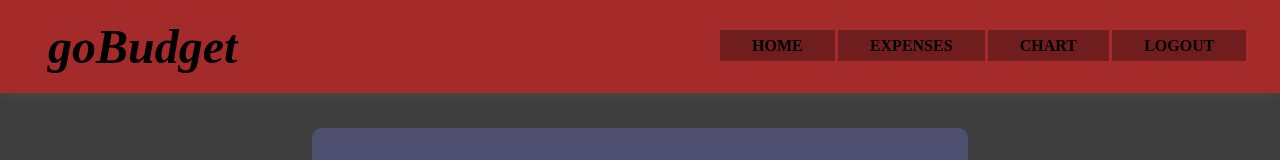
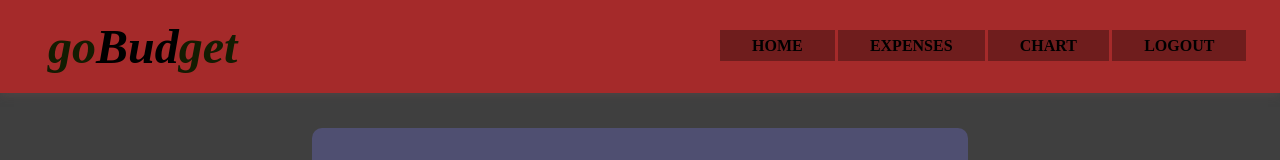
Before and after one commit to ogedengbewisdom/budget, a React (Create React App) app: page / in a window 1280 px wide. Shown: the top 160 px of the page. Built offline with nearby package versions, Linux system fonts and the light colour scheme.

Commit message:
Logo sizing

```diff
--- a/src/Home/Logo.js
+++ b/src/Home/Logo.js
@@ -3,7 +3,7 @@ import classes from "./Logo.module.css"
 
 const Logo = (props) => {
     return (
-            <h2 className={classes.log}>goBudget</h2>
+            <h2 className={classes.log}><span className={classes.special}>go</span>Bud<span className={classes.special}>get</span></h2>
     )
 }
 
```
